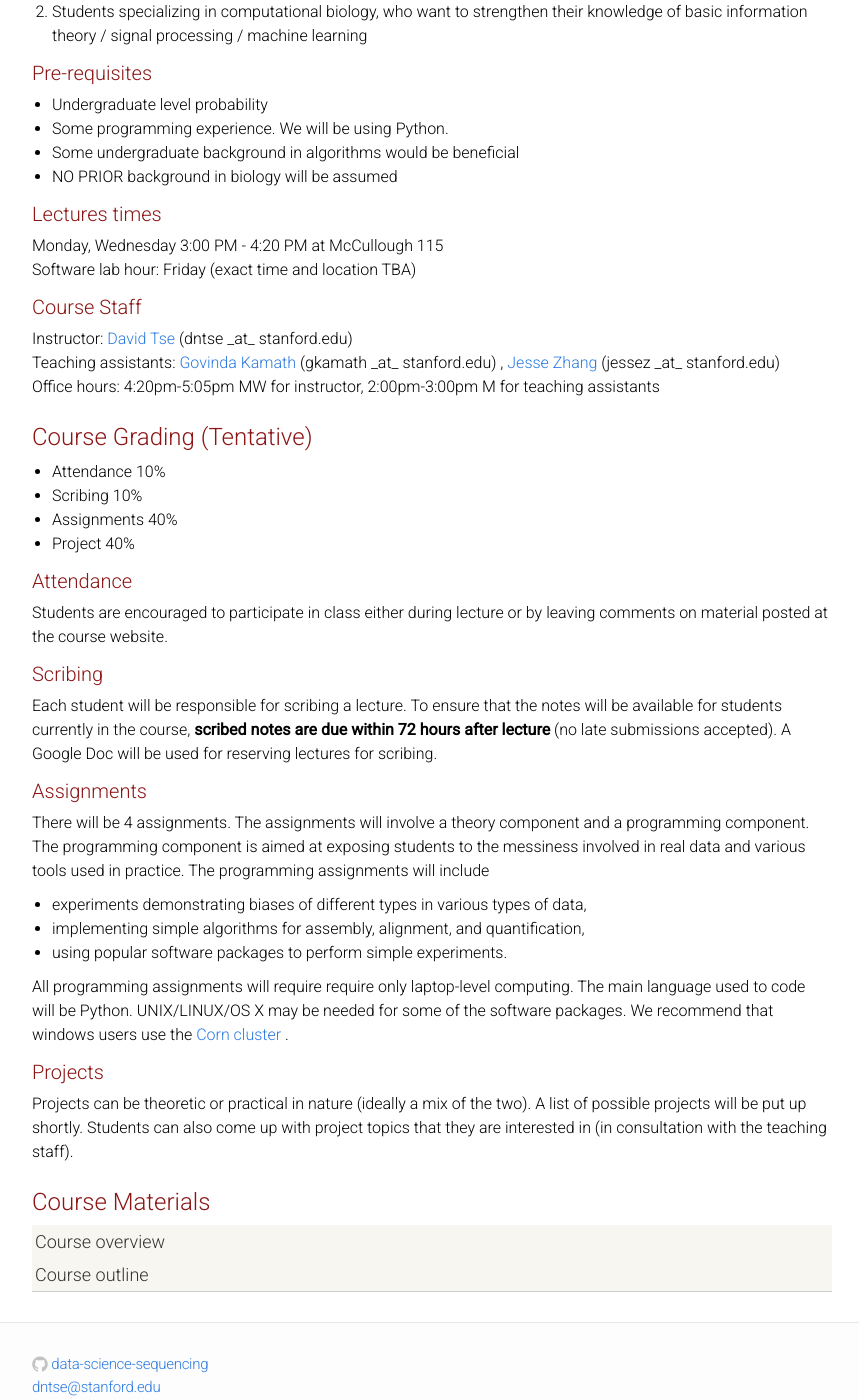
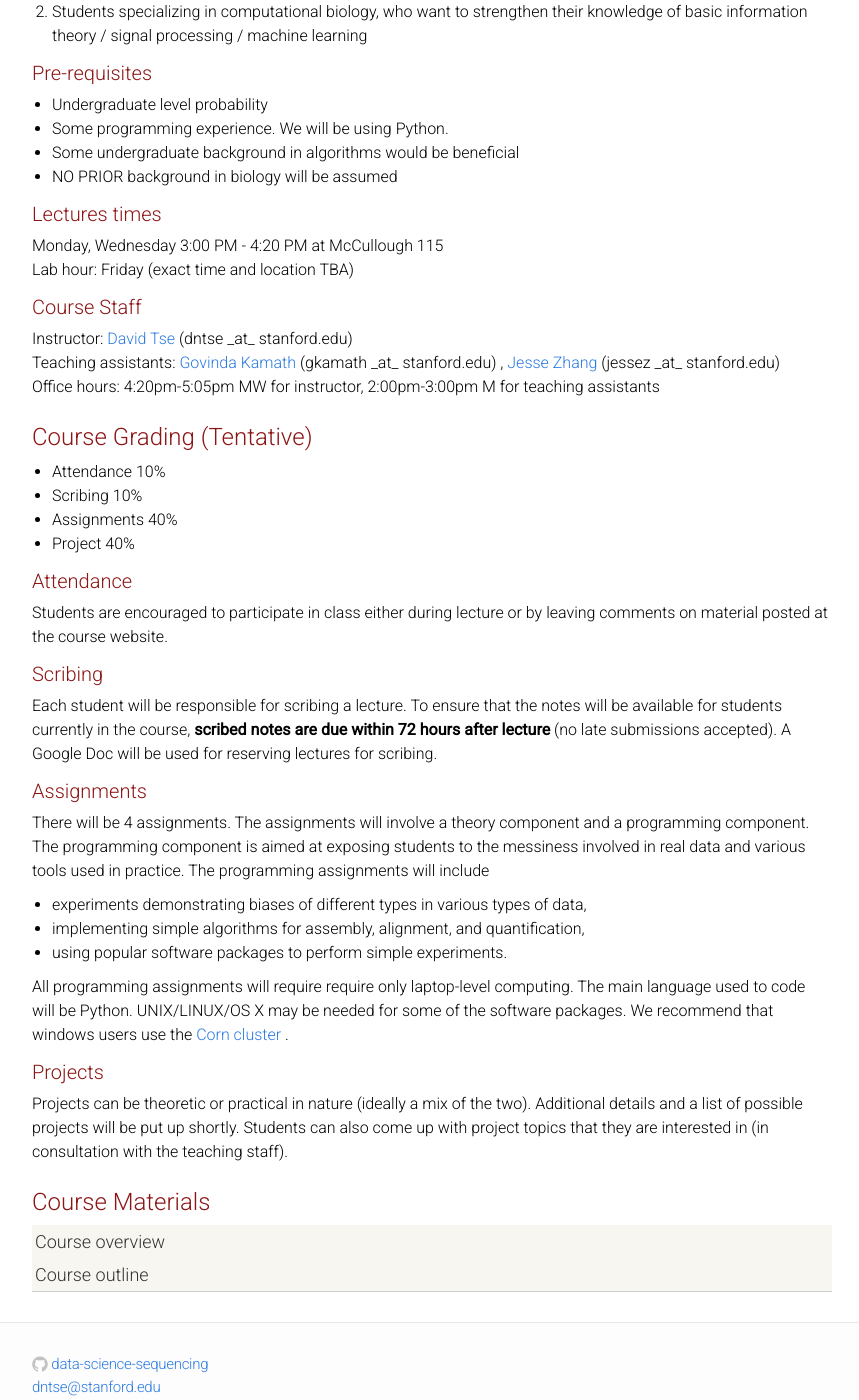
Before and after one commit to laurashen/data-science-sequencing.github.io, a Jekyll site: the page built from index.html, in a window 1280 px wide and 1400 px high, scrolled down 494 px. Shown: the whole window, without its empty margins (208-1067 px from the left). Built offline with Jekyll 4.4.1, drawn with Linux system fonts in a browser that asks for light colours.

```diff
--- a/index.html
+++ b/index.html
@@ -40,7 +40,7 @@ layout: default
 
    <div class="module-subheader">Lectures times</div>
     Monday, Wednesday 3:00 PM - 4:20 PM at McCullough 115 <br>
-    Software lab hour: Friday (exact time and location TBA)
+    Lab hour: Friday (exact time and location TBA)
 </div>
 
 <div class ="course-staff">
@@ -89,9 +89,7 @@ layout: default
     Corn cluster </a>.
 
     <div class="module-subheader">Projects</div>
-    Projects can be theoretic or practical in nature (ideally
-    a mix of the two). A list of possible projects will be put up shortly.
-    Students can also come up with project topics that they are interested in (in consultation with the teaching staff).
+    Projects can be theoretic or practical in nature (ideally a mix of the two). Additional details and a list of possible projects will be put up shortly. Students can also come up with project topics that they are interested in (in consultation with the teaching staff).
 
 </div>
 
```
Also changed, not shown: 2 other files.
